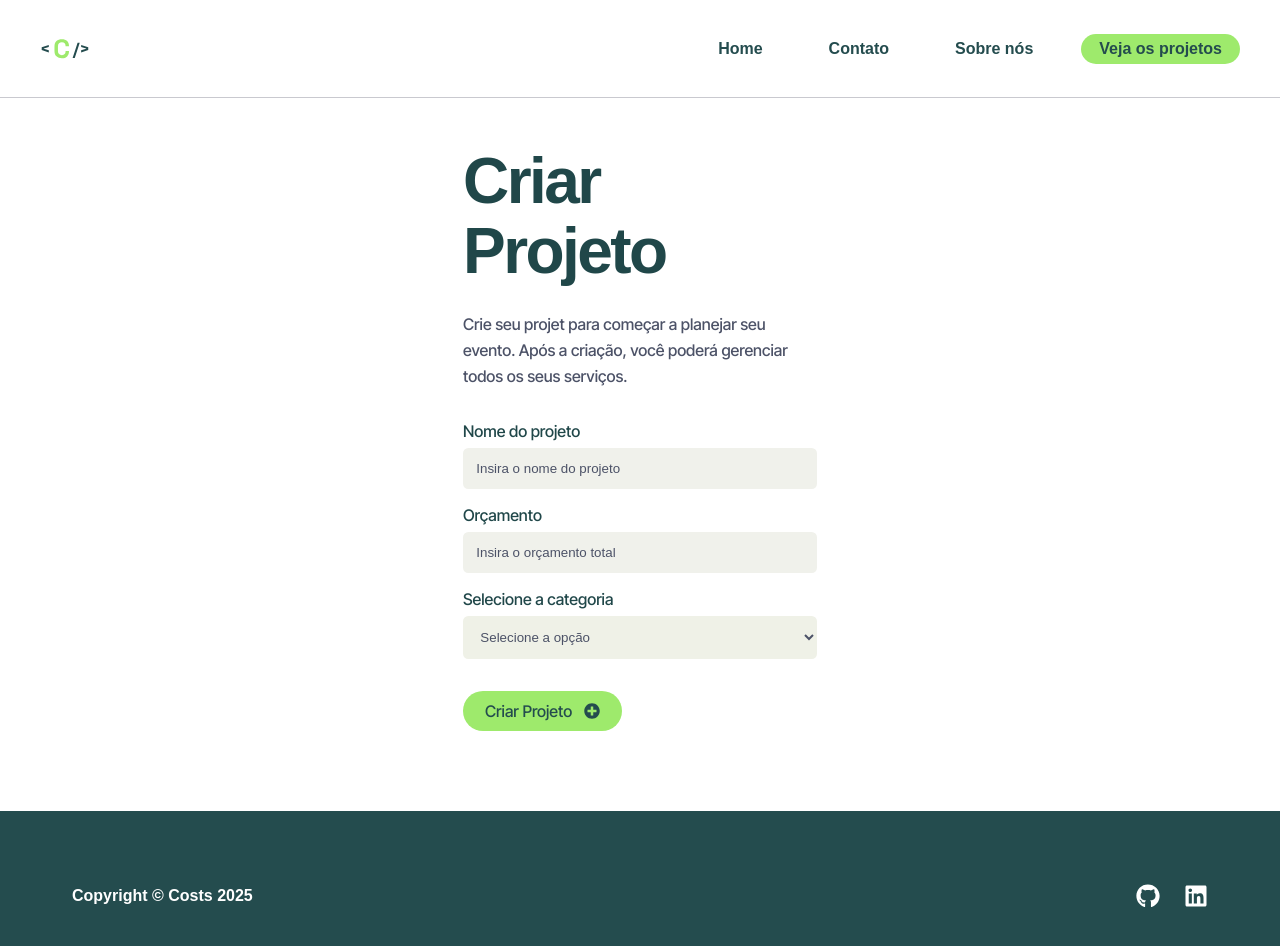
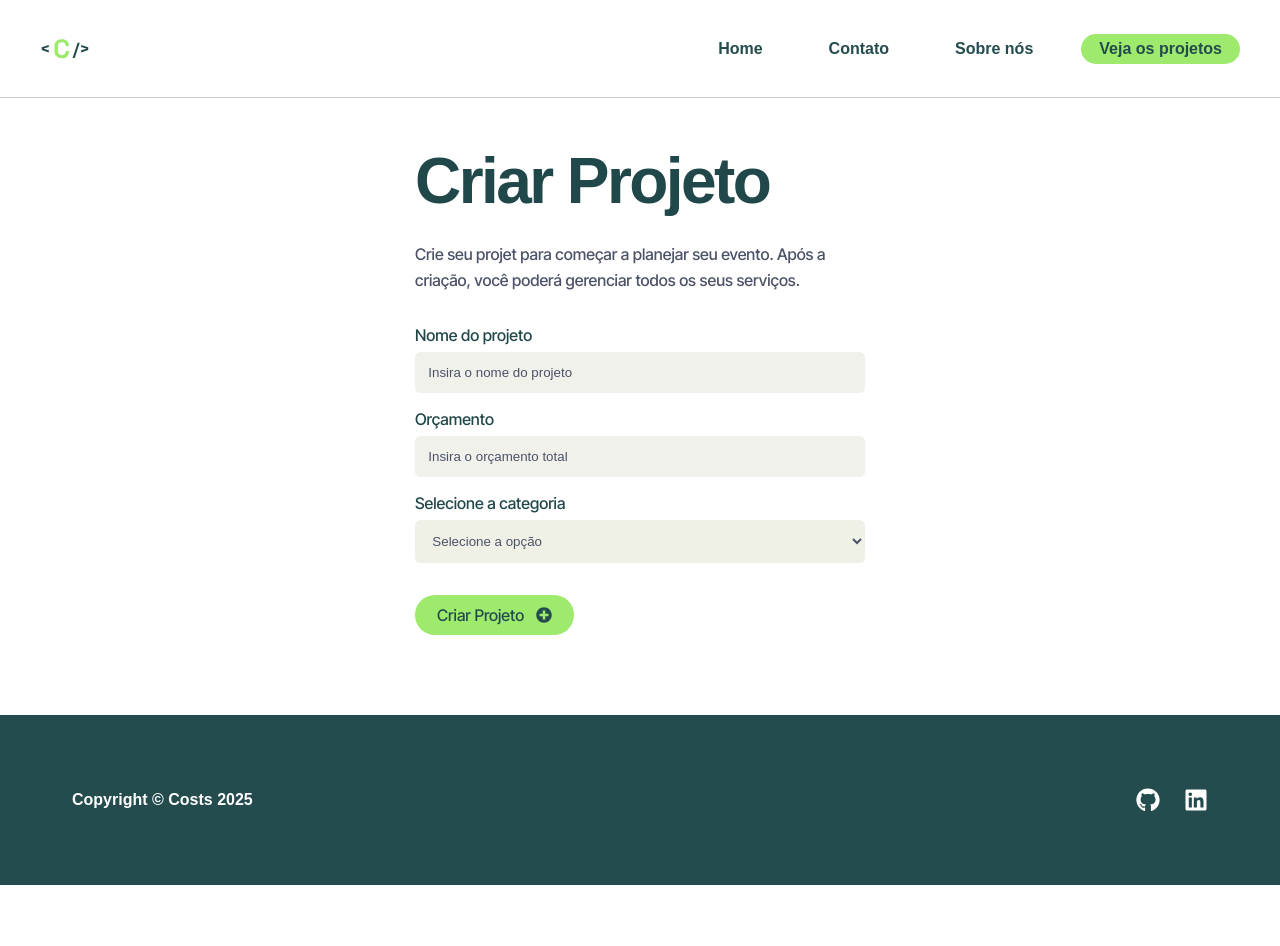
Before and after one commit to thisdev-davi/costs, a React (Create React App) app: page /newproject in a window 1280 px wide. Shown: the top 946 px of the page. After the commit the page ends 885 px from the top, so only its background shows below. Built offline with nearby package versions, Linux system fonts and the light colour scheme; a web font is replaced by a local one.

Commit message:
centralizar vertical

```diff
--- a/src/App.js
+++ b/src/App.js
@@ -11,23 +11,41 @@ import NavBar from "./components/layout/Navbar"
 import Footer from "./components/layout/Footer"
 
 function App() {
+
   return (
+
     <Router>
+
+      <div className="router_wrapper">
+
         <NavBar />
 
         <Container customClass="min-height">
+
           <Routes>
+
             <Route path="/" element={<Home />}/>
+
             <Route path="/projects" element={<Projects />}/>
+
             <Route path="/company" element={<Company />}/>
+
             <Route path="/contact" element={<Contact />}/>
+
             <Route path="/newproject" element={<NewProject />} />
+
           </Routes>
+
         </Container>
 
         <Footer />
+
+      </div>
+
     </Router>
+
   );
+
 }
 
 export default App;
--- a/src/components/layout/Container.module.css
+++ b/src/components/layout/Container.module.css
@@ -7,7 +7,7 @@
 }
 
 .min-height {
-    min-height: 75vh;
+    flex: 1;
 }
 
 .start {
--- a/src/components/pages/NewProject.js
+++ b/src/components/pages/NewProject.js
@@ -5,9 +5,11 @@ function NewProject() {
 
     return(
         <div className={styles.newproject_container}>
-            <h1>Criar Projeto</h1>
-            <p>Crie seu projet para começar a planejar seu evento. Após a criação, você poderá gerenciar todos os seus serviços.</p>
-            <ProjectForm btnText="Criar     Projeto" />
+            <div className={styles.project_content}>
+                <h1>Criar Projeto</h1>
+                <p>Crie seu projet para começar a planejar seu evento. Após a criação, você poderá gerenciar todos os seus serviços.</p>
+                <ProjectForm btnText="Criar     Projeto" />
+            </div>
         </div>
     )
 }
--- a/src/components/pages/NewProject.module.css
+++ b/src/components/pages/NewProject.module.css
@@ -1,7 +1,13 @@
 .newproject_container {
+    width: 100%;
+    display: flex;
+    justify-content: center;
+    padding: 3em 0; /* Apenas padding vertical */
+    align-self: center; /* Adicionado para centralização vertical */
+}
+
+.project_content {
     width: 450px;
-    margin: 0 auto;
-    padding: 3em;
 }
 
 .newproject_container h1{
--- a/src/index.css
+++ b/src/index.css
@@ -5,8 +5,15 @@
 }
 
 html, body, #root {
+  height: 100%;
   font-family: "Inter Tight", sans-serif;
   background-color: #FFFFFF;
+}
+
+.router_wrapper {
+  display: flex;
+  flex-direction: column;
+  min-height: 100vh;
 }
 
 h1 {
```
Also changed, not shown: 1 other file (tests, documents, lock files or other folders). Lines whose indentation alone changed are shown as unchanged.
